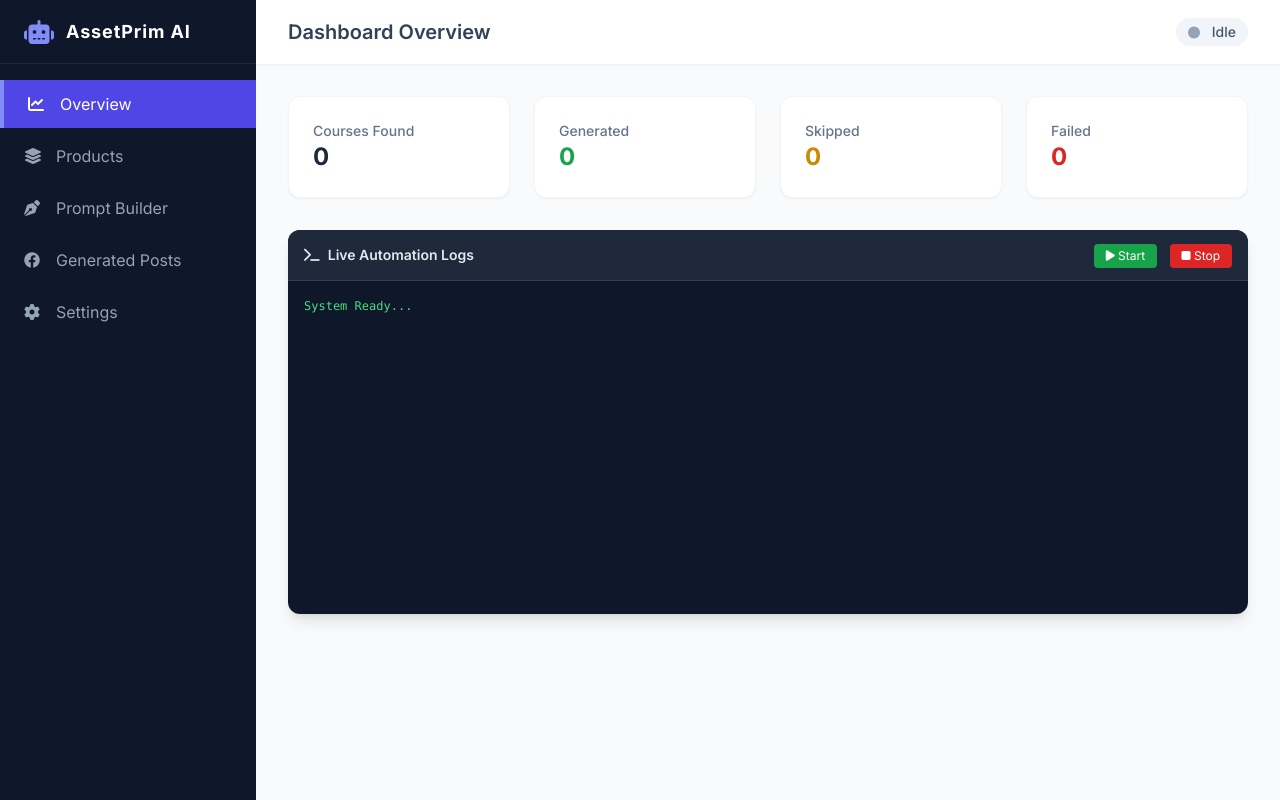
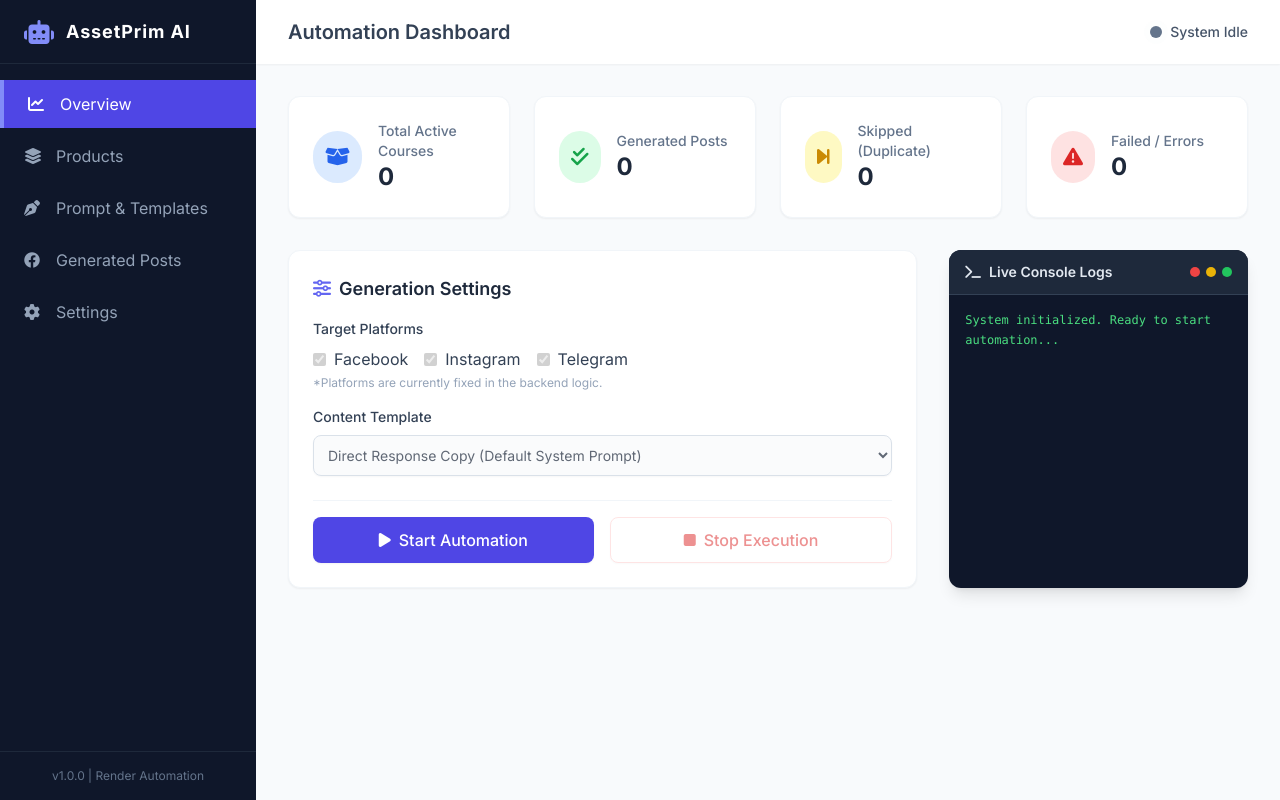
Before and after one commit to hossionr28-bot/Assetprim_social_media_post, a Flask app: page / in a window 1280 px wide. Run offline with Flask 3, Linux system fonts and the light colour scheme; some libraries are stand-ins or nearby versions.

Commit message:
Add files via upload

```diff
--- a/templates/index.html
+++ b/templates/index.html
@@ -3,15 +3,20 @@
 <head>
     <meta charset="UTF-8">
     <meta name="viewport" content="width=device-width, initial-scale=1.0">
-    <title>AssetPrim AI Social Media Automation</title>
+    <title>AssetPrim AI Automation Dashboard</title>
+    <!-- Tailwind CSS -->
     <script src="https://cdn.tailwindcss.com"></script>
+    <!-- FontAwesome -->
     <link rel="stylesheet" href="https://cdnjs.cloudflare.com/ajax/libs/font-awesome/6.4.0/css/all.min.css">
+    <!-- Google Fonts -->
     <link href="https://fonts.googleapis.com/css2?family=Inter:wght@300;400;500;600;700&display=swap" rel="stylesheet">
     <style>
         body { font-family: 'Inter', sans-serif; }
         .log-console { scroll-behavior: smooth; }
-        .view-section { display: none; }
-        .view-section.active { display: block; }
+        ::-webkit-scrollbar { width: 8px; }
+        ::-webkit-scrollbar-track { background: #f1f1f1; }
+        ::-webkit-scrollbar-thumb { background: #cbd5e1; border-radius: 4px; }
+        ::-webkit-scrollbar-thumb:hover { background: #94a3b8; }
     </style>
 </head>
 <body class="bg-slate-50 text-slate-800 h-screen flex overflow-hidden">
@@ -23,102 +28,159 @@
             <span class="text-lg font-bold tracking-wider">AssetPrim AI</span>
         </div>
         <nav class="flex-1 overflow-y-auto py-4">
-            <ul class="space-y-1" id="nav-menu">
-                <li><a href="#" onclick="switchView('overview', this)" class="nav-item active flex items-center px-6 py-3 bg-indigo-600 text-white border-l-4 border-indigo-400"><i class="fa-solid fa-chart-line w-5 mr-3"></i> Overview</a></li>
-                <li><a href="#" onclick="switchView('products', this)" class="nav-item flex items-center px-6 py-3 text-slate-400 hover:bg-slate-800 hover:text-white transition-colors"><i class="fa-solid fa-layer-group w-5 mr-3"></i> Products</a></li>
-                <li><a href="#" onclick="switchView('prompts', this)" class="nav-item flex items-center px-6 py-3 text-slate-400 hover:bg-slate-800 hover:text-white transition-colors"><i class="fa-solid fa-pen-nib w-5 mr-3"></i> Prompt Builder</a></li>
-                <li><a href="#" onclick="switchView('posts', this)" class="nav-item flex items-center px-6 py-3 text-slate-400 hover:bg-slate-800 hover:text-white transition-colors"><i class="fa-brands fa-facebook w-5 mr-3"></i> Generated Posts</a></li>
-                <li><a href="#" onclick="switchView('settings', this)" class="nav-item flex items-center px-6 py-3 text-slate-400 hover:bg-slate-800 hover:text-white transition-colors"><i class="fa-solid fa-gear w-5 mr-3"></i> Settings</a></li>
+            <ul class="space-y-1">
+                <li>
+                    <a href="#" class="flex items-center px-6 py-3 bg-indigo-600 text-white border-l-4 border-indigo-400">
+                        <i class="fa-solid fa-chart-line w-5 mr-3"></i> Overview
+                    </a>
+                </li>
+                <li>
+                    <a href="#" class="flex items-center px-6 py-3 text-slate-400 hover:bg-slate-800 hover:text-white transition-colors">
+                        <i class="fa-solid fa-layer-group w-5 mr-3"></i> Products
+                    </a>
+                </li>
+                <li>
+                    <a href="#" class="flex items-center px-6 py-3 text-slate-400 hover:bg-slate-800 hover:text-white transition-colors">
+                        <i class="fa-solid fa-pen-nib w-5 mr-3"></i> Prompt & Templates
+                    </a>
+                </li>
+                <li>
+                    <a href="#" class="flex items-center px-6 py-3 text-slate-400 hover:bg-slate-800 hover:text-white transition-colors">
+                        <i class="fa-brands fa-facebook w-5 mr-3"></i> Generated Posts
+                    </a>
+                </li>
+                <li>
+                    <a href="#" class="flex items-center px-6 py-3 text-slate-400 hover:bg-slate-800 hover:text-white transition-colors">
+                        <i class="fa-solid fa-gear w-5 mr-3"></i> Settings
+                    </a>
+                </li>
             </ul>
         </nav>
+        <div class="p-4 border-t border-slate-800 text-xs text-slate-500 text-center">
+            v1.0.0 | Render Automation
+        </div>
     </aside>
 
     <!-- Main Content -->
     <main class="flex-1 flex flex-col h-screen overflow-hidden">
         <!-- Topbar -->
         <header class="h-16 bg-white shadow-sm flex items-center justify-between px-8 z-10">
-            <h1 class="text-xl font-semibold text-slate-700" id="page-title">Dashboard Overview</h1>
+            <h1 class="text-xl font-semibold text-slate-700">Automation Dashboard</h1>
+            <div class="flex items-center space-x-4">
                 <div class="flex items-center">
-                <span id="system-status" class="text-sm font-medium text-slate-600 bg-slate-100 px-3 py-1 rounded-full"><i class="fa-solid fa-circle text-slate-400 text-xs mr-2"></i> Idle</span>
+                    <span class="relative flex h-3 w-3 mr-2">
+                      <span id="status-ping" class="animate-ping absolute inline-flex h-full w-full rounded-full bg-slate-400 opacity-75"></span>
+                      <span id="status-dot" class="relative inline-flex rounded-full h-3 w-3 bg-slate-500"></span>
+                    </span>
+                    <span id="system-status" class="text-sm font-medium text-slate-600">System Idle</span>
+                </div>
             </div>
         </header>
 
-        <!-- Scrollable Content Area -->
+        <!-- Scrollable Content -->
         <div class="flex-1 overflow-y-auto p-8">
 
-            <!-- VIEW: OVERVIEW (Main Automation Panel) -->
-            <div id="view-overview" class="view-section active">
+            <!-- Stats Grid -->
             <div class="grid grid-cols-1 md:grid-cols-4 gap-6 mb-8">
-                    <div class="bg-white rounded-xl shadow-sm border border-slate-100 p-6"><p class="text-sm text-slate-500 font-medium">Courses Found</p><p class="text-2xl font-bold" id="stat-total">0</p></div>
-                    <div class="bg-white rounded-xl shadow-sm border border-slate-100 p-6"><p class="text-sm text-slate-500 font-medium">Generated</p><p class="text-2xl font-bold text-green-600" id="stat-processed">0</p></div>
-                    <div class="bg-white rounded-xl shadow-sm border border-slate-100 p-6"><p class="text-sm text-slate-500 font-medium">Skipped</p><p class="text-2xl font-bold text-yellow-600" id="stat-skipped">0</p></div>
-                    <div class="bg-white rounded-xl shadow-sm border border-slate-100 p-6"><p class="text-sm text-slate-500 font-medium">Failed</p><p class="text-2xl font-bold text-red-600" id="stat-failed">0</p></div>
+                <!-- Total Products -->
+                <div class="bg-white rounded-xl shadow-sm border border-slate-100 p-6 flex items-center">
+                    <div class="rounded-full bg-blue-100 p-3 mr-4">
+                        <i class="fa-solid fa-box-open text-blue-600 text-xl"></i>
                     </div>
-
-                <div class="bg-slate-900 rounded-xl shadow-lg flex flex-col overflow-hidden h-96">
-                    <div class="bg-slate-800 px-4 py-3 border-b border-slate-700 flex justify-between items-center">
-                        <h3 class="text-sm font-semibold text-slate-200"><i class="fa-solid fa-terminal mr-2"></i>Live Automation Logs</h3>
                     <div>
-                            <button onclick="startAuto()" class="bg-green-600 hover:bg-green-700 text-white text-xs px-3 py-1 rounded mr-2"><i class="fa-solid fa-play"></i> Start</button>
-                            <button onclick="stopAuto()" class="bg-red-600 hover:bg-red-700 text-white text-xs px-3 py-1 rounded"><i class="fa-solid fa-stop"></i> Stop</button>
+                        <p class="text-sm text-slate-500 font-medium">Total Active Courses</p>
+                        <p class="text-2xl font-bold text-slate-800" id="stat-total">0</p>
                     </div>
                 </div>
-                    <div class="flex-1 p-4 overflow-y-auto log-console" id="log-container">
-                        <pre id="logs" class="text-xs text-green-400 font-mono whitespace-pre-wrap leading-relaxed">System Ready...</pre>
+                <!-- Processed -->
+                <div class="bg-white rounded-xl shadow-sm border border-slate-100 p-6 flex items-center">
+                    <div class="rounded-full bg-green-100 p-3 mr-4">
+                        <i class="fa-solid fa-check-double text-green-600 text-xl"></i>
+                    </div>
+                    <div>
+                        <p class="text-sm text-slate-500 font-medium">Generated Posts</p>
+                        <p class="text-2xl font-bold text-slate-800" id="stat-processed">0</p>
+                    </div>
+                </div>
+                <!-- Skipped -->
+                <div class="bg-white rounded-xl shadow-sm border border-slate-100 p-6 flex items-center">
+                    <div class="rounded-full bg-yellow-100 p-3 mr-4">
+                        <i class="fa-solid fa-forward-step text-yellow-600 text-xl"></i>
+                    </div>
+                    <div>
+                        <p class="text-sm text-slate-500 font-medium">Skipped (Duplicate)</p>
+                        <p class="text-2xl font-bold text-slate-800" id="stat-skipped">0</p>
+                    </div>
+                </div>
+                <!-- Failed -->
+                <div class="bg-white rounded-xl shadow-sm border border-slate-100 p-6 flex items-center">
+                    <div class="rounded-full bg-red-100 p-3 mr-4">
+                        <i class="fa-solid fa-triangle-exclamation text-red-600 text-xl"></i>
+                    </div>
+                    <div>
+                        <p class="text-sm text-slate-500 font-medium">Failed / Errors</p>
+                        <p class="text-2xl font-bold text-slate-800" id="stat-failed">0</p>
                     </div>
                 </div>
             </div>
 
-            <!-- VIEW: PROMPTS -->
-            <div id="view-prompts" class="view-section">
-                <div class="bg-white rounded-xl shadow-sm border border-slate-100 p-6">
-                    <h2 class="text-lg font-bold mb-4">Prompt Builder & Templates</h2>
-                    <div class="grid grid-cols-2 gap-6 mb-4">
-                        <div>
-                            <label class="block text-sm font-medium mb-1">Select Template</label>
-                            <select class="w-full border-slate-300 rounded p-2 border">
-                                <option>None (Follow Custom Prompt Only)</option>
+            <!-- Configuration & Controls -->
+            <div class="grid grid-cols-1 lg:grid-cols-3 gap-8 mb-8">
+                <!-- Settings Panel -->
+                <div class="bg-white rounded-xl shadow-sm border border-slate-100 p-6 lg:col-span-2">
+                    <h2 class="text-lg font-semibold text-slate-800 mb-4"><i class="fa-solid fa-sliders text-indigo-500 mr-2"></i>Generation Settings</h2>
+
+                    <div class="mb-4">
+                        <label class="block text-sm font-medium text-slate-700 mb-2">Target Platforms</label>
+                        <div class="flex flex-wrap gap-4">
+                            <label class="inline-flex items-center">
+                                <input type="checkbox" class="form-checkbox text-indigo-600 rounded" checked disabled>
+                                <span class="ml-2 text-slate-700">Facebook</span>
+                            </label>
+                            <label class="inline-flex items-center">
+                                <input type="checkbox" class="form-checkbox text-indigo-600 rounded" checked disabled>
+                                <span class="ml-2 text-slate-700">Instagram</span>
+                            </label>
+                            <label class="inline-flex items-center">
+                                <input type="checkbox" class="form-checkbox text-indigo-600 rounded" checked disabled>
+                                <span class="ml-2 text-slate-700">Telegram</span>
+                            </label>
+                        </div>
+                        <p class="text-xs text-slate-400 mt-1">*Platforms are currently fixed in the backend logic.</p>
+                    </div>
+
+                    <div class="mb-4">
+                        <label class="block text-sm font-medium text-slate-700 mb-2">Content Template</label>
+                        <select class="w-full border-slate-300 rounded-lg shadow-sm focus:border-indigo-500 focus:ring-indigo-500 text-sm p-2.5 border bg-slate-50" disabled>
+                            <option>Direct Response Copy (Default System Prompt)</option>
                             <option>Short & Punchy</option>
                             <option>Feature-Driven</option>
-                                <option>Promotional</option>
-                                <option>Urgency / FOMO</option>
                         </select>
                     </div>
-                        <div>
-                            <label class="block text-sm font-medium mb-1">Instruction Priority</label>
-                            <select class="w-full border-slate-300 rounded p-2 border">
-                                <option>Prompt First</option>
-                                <option>Template First</option>
-                                <option>Balanced</option>
-                            </select>
-                        </div>
-                    </div>
-                    <label class="block text-sm font-medium mb-1">Custom User Prompt</label>
-                    <textarea class="w-full h-48 border border-slate-300 rounded p-4 font-mono text-sm" placeholder="Write your specific instructions for Gemini here..."></textarea>
-                    <div class="mt-4 bg-yellow-50 border border-yellow-200 text-yellow-800 p-3 rounded text-sm">
-                        <i class="fa-solid fa-triangle-exclamation mr-2"></i> <b>System Rules Enforced:</b> No links in main post, fixed pinned comment URL, no hallucinated features.
-                    </div>
-                    <button class="mt-4 bg-indigo-600 text-white px-4 py-2 rounded">Save Configuration</button>
+
+                    <!-- Action Buttons -->
+                    <div class="mt-6 flex gap-4 pt-4 border-t border-slate-100">
+                        <button onclick="startAutomation()" id="btn-start" class="flex-1 bg-indigo-600 hover:bg-indigo-700 text-white font-medium py-2.5 px-4 rounded-lg transition-colors shadow-sm flex justify-center items-center">
+                            <i class="fa-solid fa-play mr-2"></i> Start Automation
+                        </button>
+                        <button onclick="stopAutomation()" id="btn-stop" class="flex-1 bg-white hover:bg-red-50 text-red-600 border border-red-200 font-medium py-2.5 px-4 rounded-lg transition-colors shadow-sm flex justify-center items-center disabled:opacity-50" disabled>
+                            <i class="fa-solid fa-stop mr-2"></i> Stop Execution
+                        </button>
                     </div>
                 </div>
 
-            <!-- VIEW: PRODUCTS (Placeholder) -->
-            <div id="view-products" class="view-section">
-                <div class="bg-white rounded-xl shadow-sm border border-slate-100 p-6 text-center text-slate-500 py-20">
-                    <i class="fa-solid fa-layer-group text-4xl mb-4 text-slate-300"></i>
-                    <h2 class="text-xl font-bold text-slate-700">Product Synchronization</h2>
-                    <p>This module will fetch and display products from AssetPrim PHP API.</p>
+                <!-- Live Logs Console -->
+                <div class="bg-slate-900 rounded-xl shadow-lg flex flex-col overflow-hidden">
+                    <div class="bg-slate-800 px-4 py-3 border-b border-slate-700 flex justify-between items-center">
+                        <h3 class="text-sm font-semibold text-slate-200"><i class="fa-solid fa-terminal mr-2"></i>Live Console Logs</h3>
+                        <div class="flex space-x-1.5">
+                            <div class="w-2.5 h-2.5 rounded-full bg-red-500"></div>
+                            <div class="w-2.5 h-2.5 rounded-full bg-yellow-500"></div>
+                            <div class="w-2.5 h-2.5 rounded-full bg-green-500"></div>
                         </div>
                     </div>
-
-            <!-- VIEW: SETTINGS (Placeholder) -->
-            <div id="view-settings" class="view-section">
-                <div class="bg-white rounded-xl shadow-sm border border-slate-100 p-6">
-                    <h2 class="text-xl font-bold text-slate-700 mb-6">Automation Settings</h2>
-                    <div class="space-y-4">
-                        <div><label class="font-medium">Batch Size:</label> <input type="number" value="10" class="border p-1 rounded ml-2 w-16"></div>
-                        <div><label class="font-medium">Auto New Product Detection:</label> <input type="checkbox" class="ml-2"></div>
-                        <div><label class="font-medium">Duplicate Protection:</label> <input type="checkbox" checked class="ml-2"></div>
+                    <div class="flex-1 p-4 overflow-y-auto log-console" id="log-container" style="max-height: 350px;">
+                        <pre id="logs" class="text-xs text-green-400 font-mono whitespace-pre-wrap leading-relaxed">System initialized. Ready to start automation...</pre>
                     </div>
                 </div>
             </div>
@@ -127,53 +189,70 @@
     </main>
 
     <script>
-        // SPA View Switcher
-        function switchView(viewId, element) {
-            document.querySelectorAll('.view-section').forEach(el => el.classList.remove('active'));
-            document.querySelectorAll('.nav-item').forEach(el => {
-                el.classList.remove('bg-indigo-600', 'text-white', 'border-l-4', 'border-indigo-400');
-                el.classList.add('text-slate-400');
-            });
-
-            document.getElementById('view-' + viewId).classList.add('active');
-
-            element.classList.remove('text-slate-400');
-            element.classList.add('bg-indigo-600', 'text-white', 'border-l-4', 'border-indigo-400');
-
-            document.getElementById('page-title').innerText = element.innerText;
-        }
-
-        // Fetch Status & Update Dashboard
-        setInterval(() => {
-            fetch('/api/status')
-                .then(res => res.json())
-                .then(data => {
+        // UI Update Logic
+        function updateUI(data) {
             document.getElementById('stat-total').innerText = data.total_courses;
             document.getElementById('stat-processed').innerText = data.processed;
             document.getElementById('stat-skipped').innerText = data.skipped;
             document.getElementById('stat-failed').innerText = data.failed;
 
-                    const logsElement = document.getElementById('logs');
+            // Update Logs
+            const logElement = document.getElementById('logs');
+            const logContainer = document.getElementById('log-container');
             if (data.logs.length > 0) {
-                        logsElement.innerText = data.logs.join('\n');
-                        const logContainer = document.getElementById('log-container');
+                logElement.innerText = data.logs.join('\n');
+                // Auto scroll to bottom
                 logContainer.scrollTop = logContainer.scrollHeight;
             }
 
-                    const statusBadge = document.getElementById('system-status');
+            // Update Status Badge
+            const statusText = document.getElementById('system-status');
+            const statusPing = document.getElementById('status-ping');
+            const statusDot = document.getElementById('status-dot');
+            const btnStart = document.getElementById('btn-start');
+            const btnStop = document.getElementById('btn-stop');
+
             if (data.is_running) {
-                        statusBadge.innerHTML = `<i class="fa-solid fa-circle text-green-500 text-xs mr-2 animate-pulse"></i> ${data.status_msg}`;
-                        statusBadge.className = "text-sm font-medium text-green-700 bg-green-100 px-3 py-1 rounded-full";
+                statusText.innerText = data.status_msg + " (Running...)";
+                statusPing.classList.replace('bg-slate-400', 'bg-green-400');
+                statusDot.classList.replace('bg-slate-500', 'bg-green-500');
+
+                btnStart.disabled = true;
+                btnStart.classList.add('opacity-50', 'cursor-not-allowed');
+                btnStop.disabled = false;
+                btnStop.classList.remove('opacity-50');
             } else {
-                        statusBadge.innerHTML = `<i class="fa-solid fa-circle text-slate-400 text-xs mr-2"></i> ${data.status_msg}`;
-                        statusBadge.className = "text-sm font-medium text-slate-600 bg-slate-100 px-3 py-1 rounded-full";
+                statusText.innerText = data.status_msg === "Idle" ? "System Idle" : data.status_msg;
+                statusPing.classList.replace('bg-green-400', 'bg-slate-400');
+                statusDot.classList.replace('bg-green-500', 'bg-slate-500');
+
+                btnStart.disabled = false;
+                btnStart.classList.remove('opacity-50', 'cursor-not-allowed');
+                btnStop.disabled = true;
+                btnStop.classList.add('opacity-50');
             }
-                })
-                .catch(err => console.error("Status fetch error:", err));
+        }
+
+        // Fetch Status every 2 seconds
+        setInterval(() => {
+            fetch('/status')
+                .then(res => res.json())
+                .then(data => updateUI(data))
+                .catch(err => console.error("Status check failed:", err));
         }, 2000);
 
-        function startAuto() { fetch('/api/start', { method: 'POST' }); }
-        function stopAuto() { fetch('/api/stop', { method: 'POST' }); }
+        // Control Actions
+        function startAutomation() {
+            fetch('/start', { method: 'POST' })
+                .then(res => res.json())
+                .then(data => console.log(data));
+        }
+
+        function stopAutomation() {
+            fetch('/stop', { method: 'POST' })
+                .then(res => res.json())
+                .then(data => console.log(data));
+        }
     </script>
 </body>
 </html>
```
Lines whose indentation alone changed are shown as unchanged.
